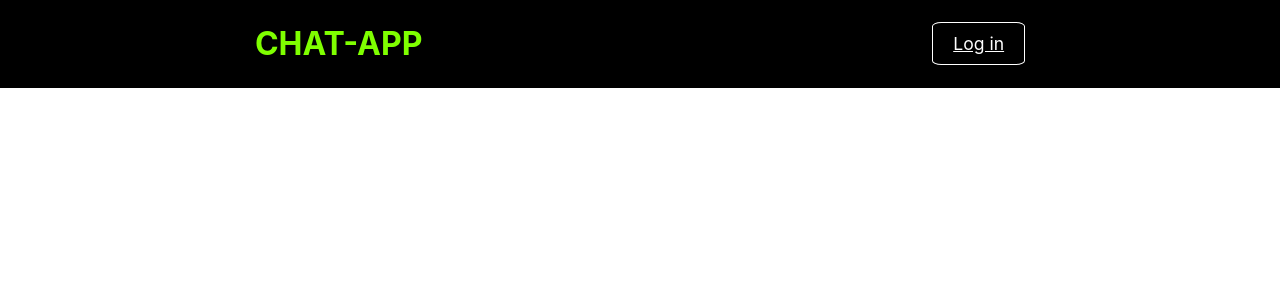
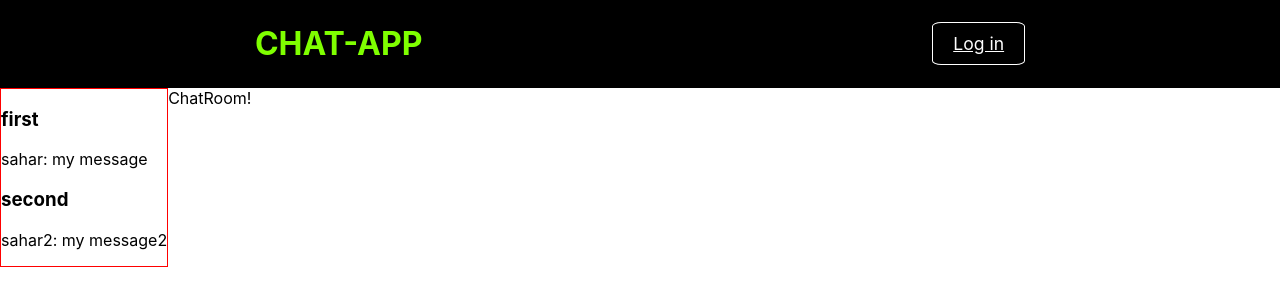
Before and after one commit to sahar227/Chat-app, a React (Create React App) app in the folder src/client/: page / in a window 1280 px wide. Shown: the top 306 px of the page. Built offline with nearby package versions, Linux system fonts and the light colour scheme.

Commit message:
Created ChatList component

```diff
--- a/src/client/src/App.js
+++ b/src/client/src/App.js
@@ -2,7 +2,28 @@ import React, { useEffect, useState } from 'react'
 import Header from './components/Header/Header';
 import socketIOClient from "socket.io-client";
 import {URL} from './configs';
+import ChatList from './components/ChatList/ChatList';
+import ChatRoom from './components/ChatRoom/ChatRoom';
 
+
+const chats = [
+    {
+        id: 1,
+        roomName: 'first',
+        lastMessage: {
+            author: 'sahar',
+            content: 'my message'
+        }
+    },
+    {
+        id: 2,
+        roomName: 'second',
+        lastMessage: {
+            author: 'sahar2',
+            content: 'my message2'
+        }
+    }
+];
 export default function App() {
     const [token, setToken] = useState(null);
 
@@ -26,6 +47,11 @@ export default function App() {
     return (
         <div>
             <Header token={token} setToken={setToken}/>
+            <div style={{display:"flex"}}>
+                <ChatList availableChats={chats}/>
+                <ChatRoom/>
+            </div>
         </div>
+
     )
 }
--- /dev/null
+++ b/src/client/src/components/ChatList/ChatItem.js
@@ -0,0 +1,10 @@
+import React from 'react'
+
+export default function ChatItem({data}) {
+    return (
+        <div>
+            <h3>{data.roomName}</h3>
+            <p>{data.lastMessage.author}: {data.lastMessage.content}</p>
+        </div>
+    )
+}
--- /dev/null
+++ b/src/client/src/components/ChatList/ChatList.js
@@ -0,0 +1,10 @@
+import React from 'react'
+import ChatItem from './ChatItem';
+
+export default function ChatList({availableChats}) {
+    return (
+        <div style={{border: "1px solid red"}}>
+            {availableChats.map(chat => <ChatItem key={chat.id} data={chat} />)}
+        </div>
+    );
+}
--- /dev/null
+++ b/src/client/src/components/ChatRoom/ChatRoom.js
@@ -0,0 +1,9 @@
+import React from 'react'
+
+export default function ChatRoom() {
+    return (
+        <div>
+            ChatRoom!
+        </div>
+    )
+}
```
Also changed, not shown: 1 other file (tests, documents, lock files or other folders).
